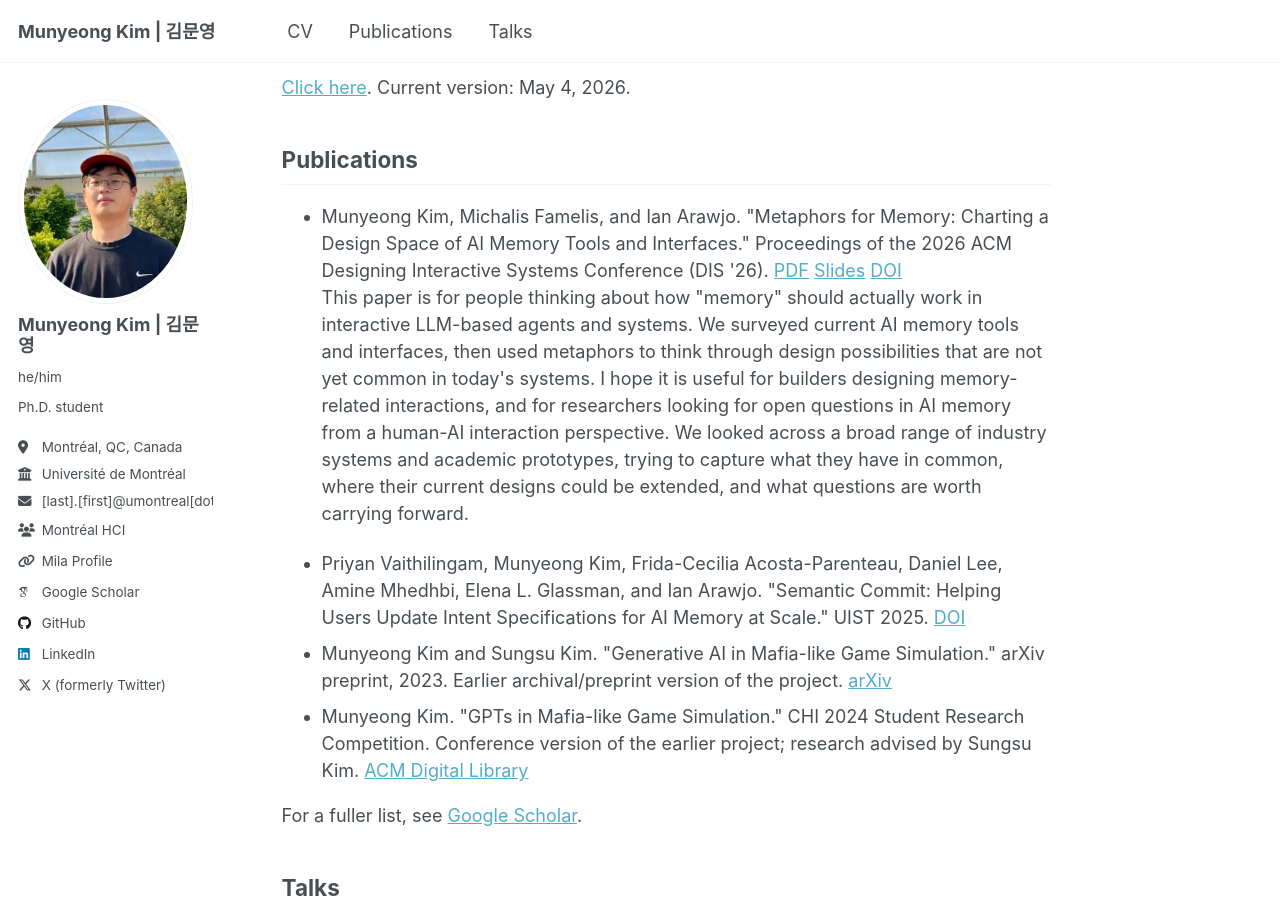
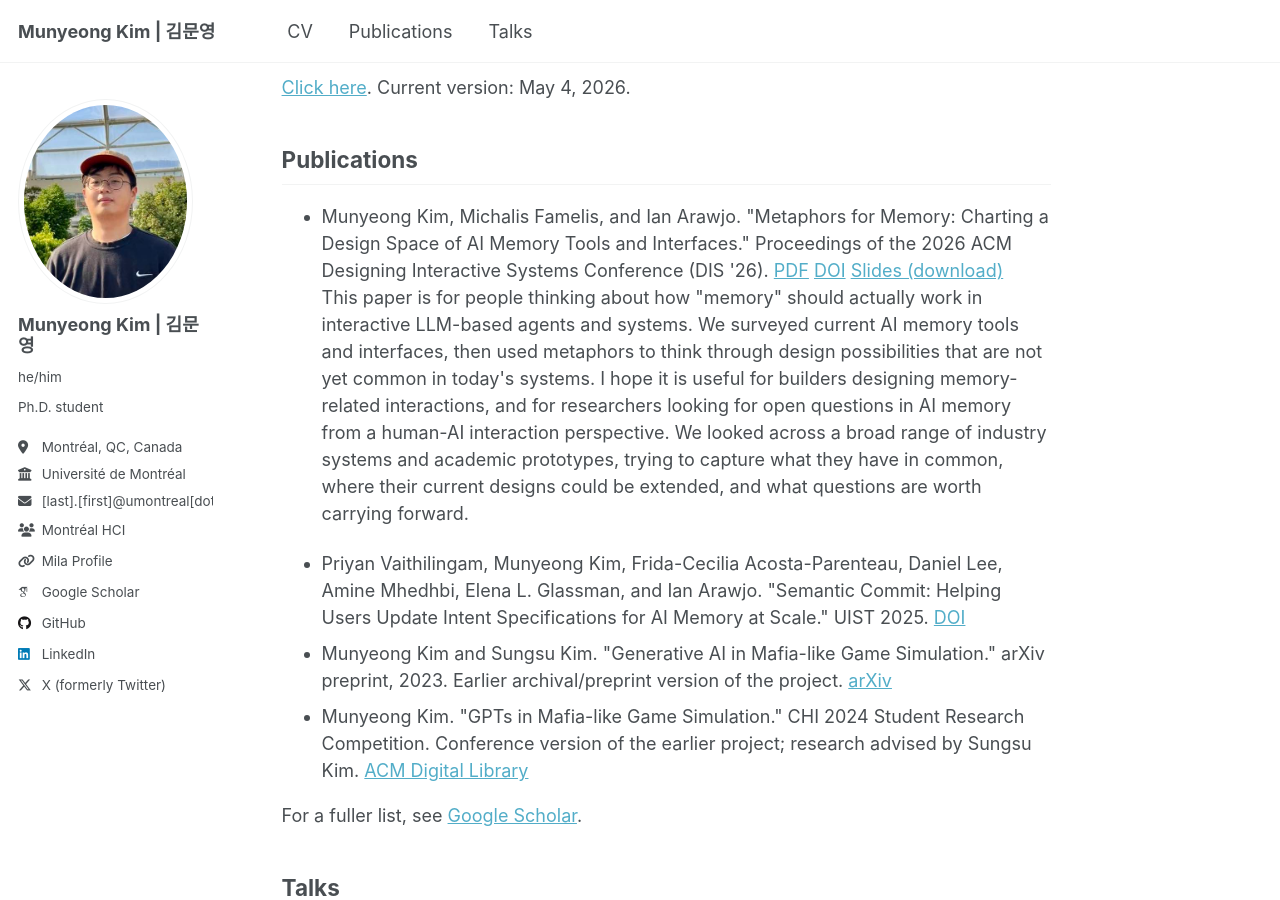
Before and after one commit to MunyeongKim/munyeongkim.github.io, a Jekyll site: the page built from _pages/about.md, in a window 1280 px wide and 900 px high, scrolled down 572 px. Built offline with Jekyll 4.4.1, drawn with Linux system fonts in a browser that asks for light colours; some web fonts are replaced; a script that is not in the unit is left out.

Commit message:
Clarify DIS slides download link

```diff
--- a/_pages/about.md
+++ b/_pages/about.md
@@ -29,7 +29,7 @@ Find Me
 <section id="publications">
   <h2>Publications</h2>
   <ul>
-    <li>Munyeong Kim, Michalis Famelis, and Ian Arawjo. "Metaphors for Memory: Charting a Design Space of AI Memory Tools and Interfaces." Proceedings of the 2026 ACM Designing Interactive Systems Conference (DIS '26). <a href="/files/dis26-163-metaphors-for-memory.pdf">PDF</a> <a href="/files/dis26-metaphors-for-memory-slides.key">Slides</a> <a href="https://doi.org/10.1145/3800645.3812979">DOI</a>
+    <li>Munyeong Kim, Michalis Famelis, and Ian Arawjo. "Metaphors for Memory: Charting a Design Space of AI Memory Tools and Interfaces." Proceedings of the 2026 ACM Designing Interactive Systems Conference (DIS '26). <a href="/files/dis26-163-metaphors-for-memory.pdf">PDF</a> <a href="https://doi.org/10.1145/3800645.3812979">DOI</a> <a href="/files/dis26-metaphors-for-memory-slides.key">Slides (download)</a>
       <p>This paper is for people thinking about how "memory" should actually work in interactive LLM-based agents and systems. We surveyed current AI memory tools and interfaces, then used metaphors to think through design possibilities that are not yet common in today's systems. I hope it is useful for builders designing memory-related interactions, and for researchers looking for open questions in AI memory from a human-AI interaction perspective. We looked across a broad range of industry systems and academic prototypes, trying to capture what they have in common, where their current designs could be extended, and what questions are worth carrying forward.</p>
     </li>
     <li>Priyan Vaithilingam, Munyeong Kim, Frida-Cecilia Acosta-Parenteau, Daniel Lee, Amine Mhedhbi, Elena L. Glassman, and Ian Arawjo. "Semantic Commit: Helping Users Update Intent Specifications for AI Memory at Scale." UIST 2025. <a href="https://doi.org/10.1145/3746059.3747778">DOI</a></li>
```
